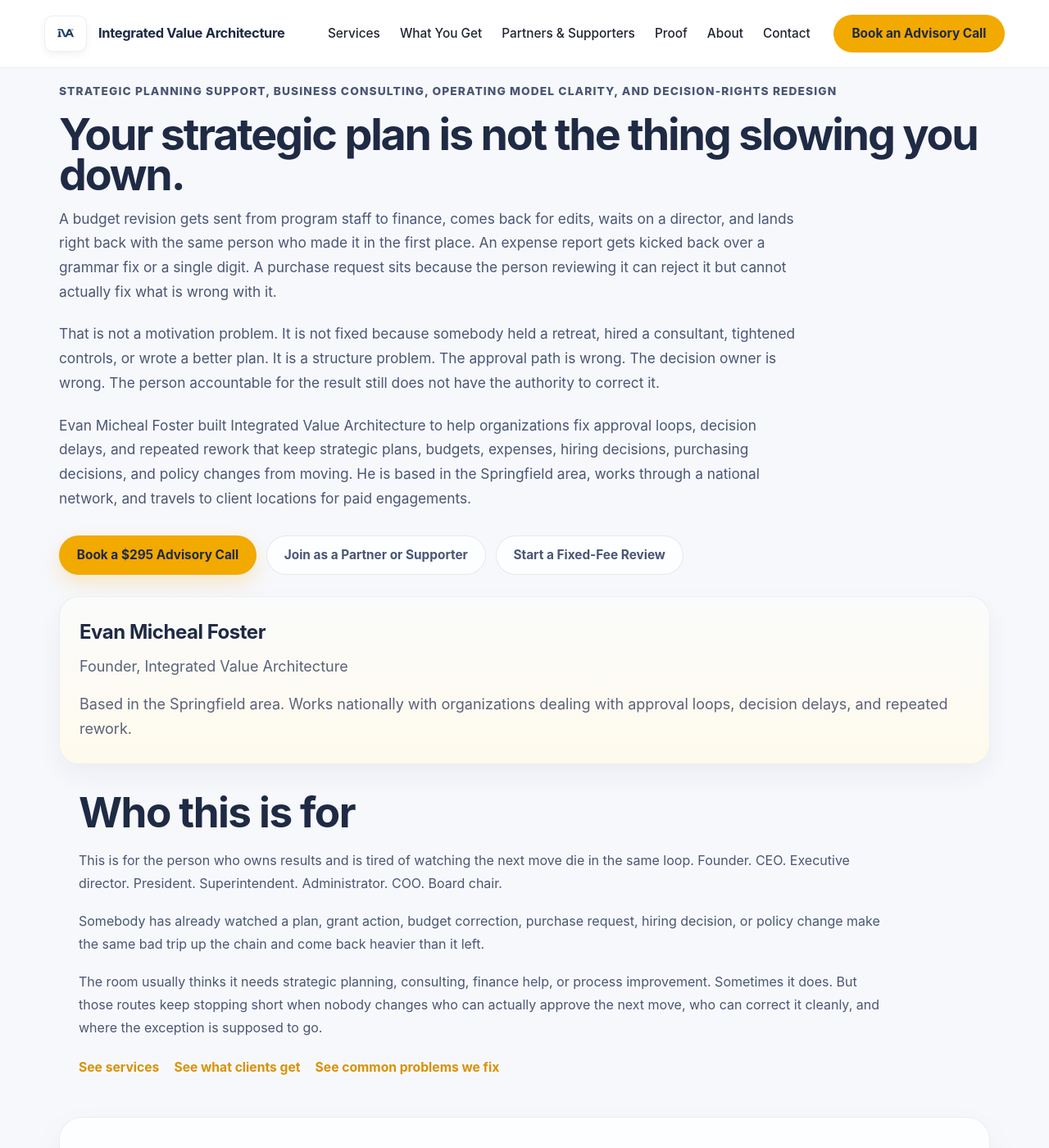
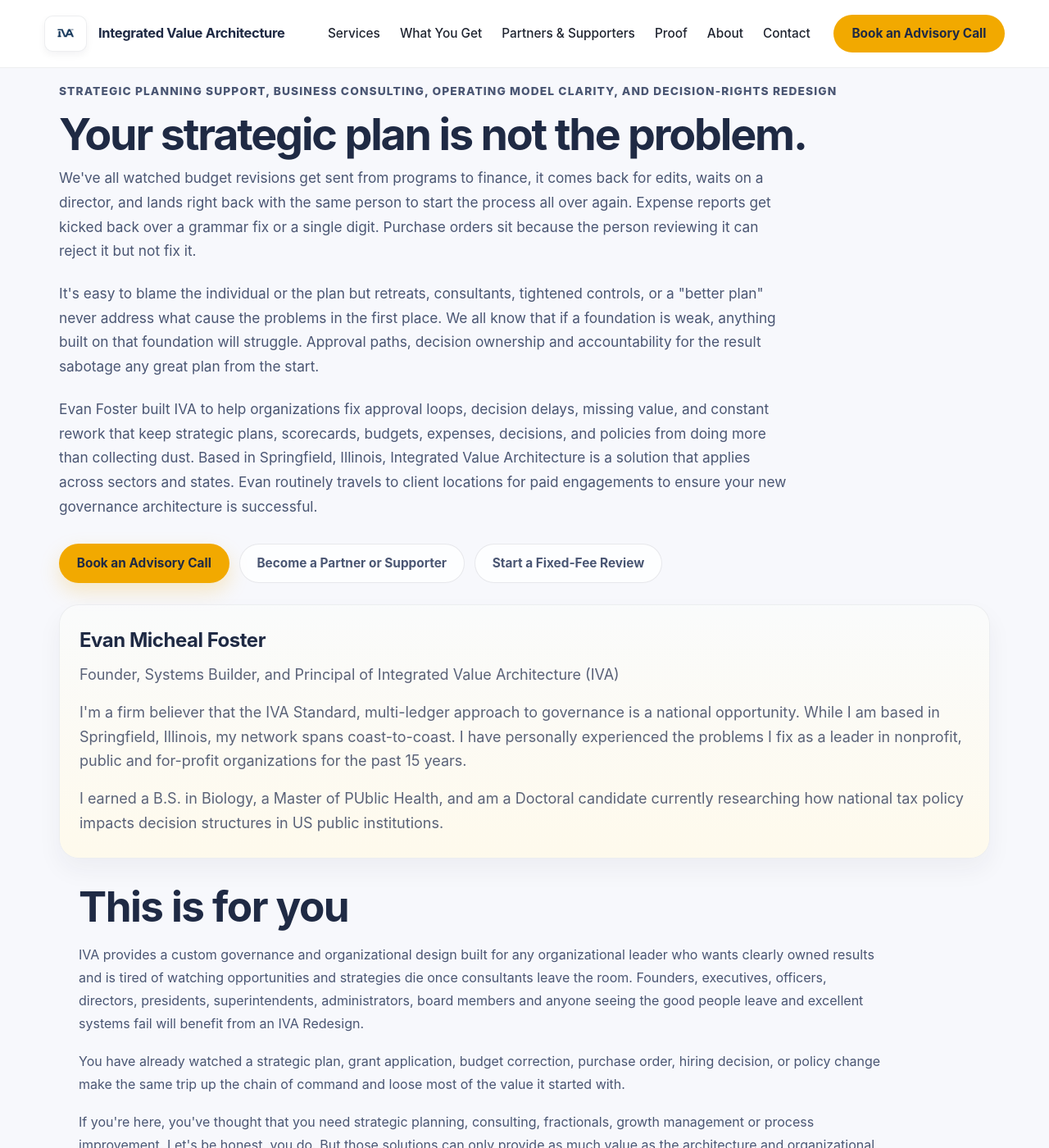
Before and after one commit to efost7873/integratedvaluearchitecture.com, a Jekyll site: the page built from index.html, in a window 1280 px wide and 1400 px high. Shown: the whole window at 82% size. Built offline with Jekyll 4.4.1, drawn with Linux system fonts in a browser that asks for light colours; some of the changed text lies outside the part shown.

Commit message:
Revise homepage content for clarity and engagement
Updated various text elements for clarity and impact throughout the homepage, including headings, paragraphs, and call-to-action links.

```diff
--- a/index.html
+++ b/index.html
@@ -77,23 +77,23 @@
   <div class="container">
     <div class="hero-content">
       <p class="eyebrow">Strategic planning support, business consulting, operating model clarity, and decision-rights redesign</p>
-      <h1>Your strategic plan is not the thing slowing you down.</h1>
+      <h1>Your strategic plan is not the problem.</h1>
 
       <p class="hero-intro">
-        A budget revision gets sent from program staff to finance, comes back for edits, waits on a director, and lands right back with the same person who made it in the first place. An expense report gets kicked back over a grammar fix or a single digit. A purchase request sits because the person reviewing it can reject it but cannot actually fix what is wrong with it.
+        We've all watched budget revisions get sent from programs to finance, it comes back for edits, waits on a director, and lands right back with the same person to start the process all over again. Expense reports get kicked back over a grammar fix or a single digit. Purchase orders sit because the person reviewing it can reject it but not fix it.
       </p>
 
       <p class="hero-intro">
-        That is not a motivation problem. It is not fixed because somebody held a retreat, hired a consultant, tightened controls, or wrote a better plan. It is a structure problem. The approval path is wrong. The decision owner is wrong. The person accountable for the result still does not have the authority to correct it.
+        It's easy to blame the individual or the plan but retreats, consultants, tightened controls, or a "better plan" never address what cause the problems in the first place. We all know that if a foundation is weak, anything built on that foundation will struggle. Approval paths, decision ownership and accountability for the result sabotage any great plan from the start.
       </p>
 
       <p class="hero-intro">
-        Evan Micheal Foster built Integrated Value Architecture to help organizations fix approval loops, decision delays, and repeated rework that keep strategic plans, budgets, expenses, hiring decisions, purchasing decisions, and policy changes from moving. He is based in the Springfield area, works through a national network, and travels to client locations for paid engagements.
+        Evan Foster built IVA to help organizations fix approval loops, decision delays, missing value, and constant rework that keep strategic plans, scorecards, budgets, expenses, decisions, and policies from doing more than collecting dust. Based in Springfield, Illinois, Integrated Value Architecture is a solution that applies across sectors and states. Evan routinely travels to client locations for paid engagements to ensure your new governance architecture is successful.
       </p>
 
       <div class="hero-actions">
-        <a class="button primary" href="/book-advisory-call/">Book a $295 Advisory Call</a>
-        <a class="button secondary" href="/supporters/">Join as a Partner or Supporter</a>
+        <a class="button primary" href="/book-advisory-call/">Book an Advisory Call</a>
+        <a class="button secondary" href="/supporters/">Become a Partner or Supporter</a>
         <a class="button secondary" href="/fixed-fee-review/">Start a Fixed-Fee Review</a>
       </div>
 
@@ -101,8 +101,9 @@
         <article class="info-card">
           <a class="card-link" href="/evan-foster-springfield-il/">
             <h3>Evan Micheal Foster</h3>
-            <p>Founder, Integrated Value Architecture</p>
-            <p>Based in the Springfield area. Works nationally with organizations dealing with approval loops, decision delays, and repeated rework.</p>
+            <p>Founder, Systems Builder, and Principal of Integrated Value Architecture (IVA)</p>
+            <p>I'm a firm believer that the IVA Standard, multi-ledger approach to governance is a national opportunity. While I am based in Springfield, Illinois, my network spans coast-to-coast. I have personally experienced the problems I fix as a leader in nonprofit, public and for-profit organizations for the past 15 years.</p>
+            <p>I earned a B.S. in Biology, a Master of PUblic Health, and am a Doctoral candidate currently researching how national tax policy impacts decision structures in US public institutions.</p>
           </a>
         </article>
       </div>
@@ -112,51 +113,51 @@
 
 <section class="section">
   <div class="container narrow">
-    <h2>Who this is for</h2>
+    <h2>This is for you</h2>
     <p>
-      This is for the person who owns results and is tired of watching the next move die in the same loop. Founder. CEO. Executive director. President. Superintendent. Administrator. COO. Board chair.
+      IVA provides a custom governance and organizational design built for any organizational leader who wants clearly owned results and is tired of watching opportunities and strategies die once consultants leave the room. Founders, executives, officers, directors, presidents, superintendents, administrators, board members and anyone seeing the good people leave and excellent systems fail will benefit from an IVA Redesign.
     </p>
     <p>
-      Somebody has already watched a plan, grant action, budget correction, purchase request, hiring decision, or policy change make the same bad trip up the chain and come back heavier than it left.
+      You have already watched a strategic plan, grant application, budget correction, purchase order, hiring decision, or policy change make the same trip up the chain of command and loose most of the value it started with.
     </p>
     <p>
-      The room usually thinks it needs strategic planning, consulting, finance help, or process improvement. Sometimes it does. But those routes keep stopping short when nobody changes who can actually approve the next move, who can correct it cleanly, and where the exception is supposed to go.
+      If you're here, you've thought that you need strategic planning, consulting, fractionals, growth management or process improvement. Let's be honest, you do. But those solutions can only provide as much value as the architecture and organizational design will allow. You need clear ownership of value domains, decision rights need to align with strategy, solutions must have clean implementation pathways, or the money you spend will never reach the return you expect.
     </p>
 
     <div class="inline-links">
-      <a href="/services/">See services</a>
+      <a href="/services/">Services offered by IVA</a>
       <a href="/what-clients-get/">See what clients get</a>
-      <a href="/common-problems-we-fix/">See common problems we fix</a>
+      <a href="/common-problems-we-fix/">Examples of problems we fix</a>
     </div>
   </div>
 </section>
 
 <section class="section alt">
   <div class="container narrow">
-    <h2>What changes when the structure is the thing you fix</h2>
+    <h2>What changes when we fix the structure</h2>
     <p>
-      The goal is not one more report about why the place feels slow. The goal is to change who can approve, who can correct, and who handles the exception before the same request burns another week.
+      We don't provide fancy report cards or dashboards. We do the deep dive to align who can approve, who can correct, who handles exceptions and who decides what is valued.
     </p>
 
     <div class="card-grid three-up">
       <article class="info-card">
         <a class="card-link" href="/decision-rights-redesign/">
           <h3>Fewer returns</h3>
-          <p>Budget revisions, purchase requests, and expense approvals stop bouncing between departments just to come back with another round of edits.</p>
+          <p>Paperwork and decision stop bouncing between departments. No more duplicate rounds of edits. Solutions follow logic instead of theory.</p>
         </a>
       </article>
 
       <article class="info-card">
         <a class="card-link" href="/common-problems-we-fix/">
           <h3>Faster decisions</h3>
-          <p>Decisions stop sitting in inboxes that were never the right place for them, and the next step stops waiting on the wrong desk.</p>
+          <p>Decisions stop sitting in inboxes for weeks. The right people, make the right decisions, at the right time. Next steps stop being pushed to the next meeting.</p>
         </a>
       </article>
 
       <article class="info-card">
         <a class="card-link" href="/what-clients-get/">
           <h3>Less cleanup</h3>
-          <p>Teams stop redoing work because feedback came from someone who could reject it but could not actually fix it.</p>
+          <p>Teams stop redoing simple work. Accountability and authroity are clearly defined. Departments maintain boundaries that never existed but should have.</p>
         </a>
       </article>
     </div>
@@ -165,19 +166,19 @@
 
 <section class="section">
   <div class="container narrow">
-    <h2>What I actually do once I’m in</h2>
+    <h2>How I do it</h2>
     <p>
-      I go through the documents you already use to run the place and trace where specific decisions and approvals actually move. That can include budget revisions, expense approvals, purchase requests, hiring decisions, policy exceptions, strategic initiatives, board approvals, reporting chains, and the places where the same issue keeps coming back with a different label on it.
+      We start with a comprehensive review documents you already use instead of creating or reformatting documents to meet our expectations. Our team traces how specific decisions and approvals move throughout the org chart. That can include budget revisions, expense approvals, purchase orders, compliance evidence,  hiring decisions, policy exceptions, strategic initiatives, board approvals, reporting chains, and issues that keeps coming back.
     </p>
     <p>
-      That shows where too much decision authority and too much work got pushed into the same lane. It shows who keeps getting pulled into reviews they should not have to carry, who keeps waiting on the same desk, and who keeps cleaning up after a decision was supposedly already made. Then I help redesign the decision rights, approval paths, escalation rules, and ownership lines so the structure stops creating the same delay on purpose.
+      The document review shows us where decision authority and excess work get pushed into the same domain. It shows where value is being missed because it gets stripped down by the governance process. We sit down with you to discuss where the bottlenecks, feedback loops, rework, missing value, and decison conflicts exist. During implementation, I design a new governance architecture custom-built for your organization with a multi-ledger approach with clear ownership and decision rights.
     </p>
     <p>
-      This is not a report shop. I am not here to describe the mess in nicer language and disappear. The front door might be an advisory call, a fixed-fee review, or a partner relationship that turns into real work later. From there the work can move into deeper diagnosis, implementation, executive briefings, board briefings, and ongoing support so the same pressure does not just pile up somewhere else.
+      I developed IVA to solve the problems from the ground up. We function on accountability and transparency. Begin with an advisory call, a fixed-fee review, or a partner relationship that turns into real work when it's needed most. From there, the work can move into deeper diagnosis, redesign based on the IVA multi-ledger standard, and ongoing support to ensure the structure remains clear, efficient and valuable.
     </p>
 
     <div class="inline-links">
-      <a href="/services/">Business consulting, strategic planning support, and implementation services</a>
+      <a href="/services/"> We offer governance consulting, strategy review, multi-ledger redesign, and ongoing evaluation.</a>
       <a href="/what-clients-get/">What clients get from an IVA engagement</a>
       <a href="/decision-rights-redesign/">Decision-rights redesign</a>
     </div>
@@ -189,26 +190,26 @@
     <h2>Where this breaks down in real life</h2>
 
     <p>
-      I have seen grant approvals run through finance, grant administration, national leadership, and executive review, only to get sent all the way back down because nobody upstream could correct the issue themselves.
+      I have worked with grant approvals run through finance, grant administrators, national leadership, and executive review, only to get sent all the way back down because nobody upstream could correct the issue themselves.
     </p>
 
     <p>
-      I have seen boards make decisions based on financial summaries that never reflect what teams are actually dealing with, then expect clean execution from a structure that cannot carry it.
+      I have sat on boards making decisions based on financial summaries that reflect monetary reality but ignore other domains of value necessary for modern compliance, governance, and management.
     </p>
 
     <p>
-      I have seen organizations drown in reporting requirements while still treating minor spending like an emergency, turning simple decisions into drawn-out approval loops.
+      I have led organizations drowning in reporting requirements while treating minor spending like the sky is falling. The structure turns simple decisions into drawn-out approval loops.
     </p>
 
     <p>
-      I have seen strategic plans survive the retreat and die in the same approval chain that was already slowing everything else down.
+      I have developed "strategic plans" that survive the retreat then collapse when the same approval chains and restricted value domains stop real change before it can happen.
     </p>
   </div>
 </section>
 
 <section class="section">
   <div class="container narrow">
-    <h2>Why IVA exists</h2>
+    <h2>Why multi-ledger</h2>
     <p>
       IVA was built from a pattern I kept seeing in completely different places. Too much work and too much authority kept landing in the same few lanes, especially finance, so everything had to pass through them before it counted as real. That arrangement creates rework, delays, and strain that get blamed on people instead of the structure that set them up to fail.
     </p>
@@ -216,12 +217,12 @@
       That is why IVA uses a multi-ledger approach instead of forcing every decision through one dominant lane. It is also why I talk about internal governance monopolies. When one part of the organization becomes the only place with formal standing, everything else gets pushed through it whether it belongs there or not.
     </p>
     <p>
-      Evan Micheal Foster founded Integrated Value Architecture in the Springfield area after seeing the same pattern repeat across sales, healthcare, government, regulated environments, and national nonprofit work. The business now supports organizations far beyond that base.
+      I founded IVA after seeing the same pattern in my roles across sales, healthcare, government, regulated environments, and national nonprofit work. Our own internal diagnostic had drastic implications for how quickly we get work done. The multi-ledger approach to governance provides value and clarity for organizations and businesses of any size, scope or complexity.
     </p>
 
     <div class="inline-links">
-      <a href="/standard/">Integrated Value Architecture standard</a>
-      <a href="/publications/">Publications by Evan Micheal Foster</a>
+      <a href="/standard/">The IVA Standard for Multi-Ledger Governance</a>
+      <a href="/publications/">Evan's Publications</a>
       <a href="/about/">About Evan Micheal Foster</a>
     </div>
   </div>
@@ -229,12 +230,12 @@
 
 <section class="section alt">
   <div class="container narrow">
-    <h2>If you are already looking for help, this is where IVA fits</h2>
+    <h2>You are searching for a solution that sticks, now you can stop searching</h2>
     <p>
-      IVA fits before strategic planning when you need to know whether the structure underneath the plan can actually carry it. It fits after strategic planning when the plan was fine but the approvals, ownership, and exception handling still choke the next move. It fits alongside consulting, finance support, nonprofit support, board work, and implementation work when those services are dealing with the symptoms but the authority structure under them never changed.
+      IVA supports strategic planners, scorecards and dashboard by making sure your structure can handle it. Already developed a strategic plan? Schedule an advisory call to ensure approvals, ownership, and exception handling align with the plan. The Architecture is positioned alongside consulting, finance support, nonprofit support, and board-work to improve the success of these structures.
     </p>
     <p>
-      Those are not competing services by default. In a lot of cases, they make more sense once this gets handled.
+      Those are not competing services. In fact, we actively seek partnerships with these businesses because they are complementary services. IVA addresses the structure, while others design your future. Plans and scorecards work properly when built on an IVA structure.
     </p>
 
     <div class="inline-links">
@@ -248,13 +249,16 @@
 <section class="section">
   <div class="container narrow">
     <h2>Frequently asked questions</h2>
+    <p><strong>Doesn't "architecture" cause confusion?</strong>
+      I have thought about this repeatedly since founding IVA. Especially when a representative from Angie reached out trying to get me in touch with local homeowners looking for an architect. But what do you can someone who designs structures, foundations, blueprints, designed to hold weight and provide function? You call them an Architect.
+    </p>
 
     <p><strong>Why does a strategic plan still stall after the retreat?</strong><br>
-      Because a plan can be solid and still run into the same approvals, decision rights, and escalation paths that were already slowing everything else down. If the next move still has to pass through the same offices, the plan is not the thing causing the delay.
+      Even the best plans don't change approvals, decision rights, value domains, and escalation paths. Align the foundation with the plan and it becomes valuable and sustainable.
     </p>
 
     <p><strong>Why does a budget revision or expense report keep getting sent back?</strong><br>
-      Usually because the person reviewing it can reject it but cannot actually correct the issue, while the person accountable for the result still does not have authority to fix it cleanly. That creates repeated returns, delays, and cleanup.
+      The person reviewing it can reject it but not fix it, while the person accountable for the result still does not have authority to fix it without approval. That creates repeated returns, delays, and cleanup.
     </p>
 
     <p><strong>What is a decision-rights map?</strong><br>
@@ -264,35 +268,43 @@
     <p><strong>Is Integrated Value Architecture just strategic planning or business consulting?</strong><br>
       No. It can sit before strategic planning, after strategic planning, or alongside consulting and finance support. It focuses on the approval paths, decision rights, and internal authority structure that often keep those other efforts from producing the results they should.
     </p>
+
+    <p><strong>Do you work with small businesses?</strong>
+      Yes, we explicitly list micro-entities such as small and founder-led business in the IVA Standard (v1.1). Integrated Value Architecture, LLC implements the standard ourselves as the easiest and best case study of how IVA works in action.
+    </p>
+
+    <p><strong>You've mentioned AI, what does AI have to do with governance?</strong>
+      We are not a tech company, nor do we sell software or AI products. However, what we do is utilize a multi-ledger approach designed specifically to be AI friendly, ensuring the data fed into AI systems today and in the future will be accurate and complete. With the outdated single-ledger system, AI will propogate bad decisions based on limited data.
+    </p>
   </div>
 </section>
 
 <section class="section final-cta">
   <div class="container narrow">
-    <h2>Start where the pressure is already visible</h2>
+    <h2>Start simple</h2>
     <p>
-      If work keeps getting kicked back, if the same people keep getting dragged into things they should not have to touch, or if everybody is burning time cleaning up decisions that should have been right the first time, there is enough there to start.
+      If you made it to the bottom of the page, you saw the problems that you work with every day. You may be running a business or an organization where turnover and burnout is running rampant. You may be a founder-led business struggling for a breakthrough. Or you may be running a fortune 500 company that serves as an example for the rest of the business community. The problems IVA solves are present in your organization. So, start simple and have the conversation that has a real chance of changing before it becomes chaos, join our networks to support the work and get access to partners offering complementary services and support IVA, or jump right in to a full fixed-fee review.
     </p>
 
     <div class="card-grid three-up">
       <article class="info-card">
         <a class="card-link" href="/book-advisory-call/">
           <h3>Book a $295 Advisory Call</h3>
-          <p>Start with the fastest paid entry point if the problem is visible and you need traction now.</p>
+          <p>Start with the fastest solution for visible problems when you need to make changes now.</p>
         </a>
       </article>
 
       <article class="info-card">
         <a class="card-link" href="/supporters/">
           <h3>Join as a Partner or Supporter</h3>
-          <p>Best for people and businesses who see the problem clearly and want visible early connection to the work.</p>
+          <p>Three options for people and businesses who see the problem clearly and want visible early connection to the work and complementary service offerings.</p>
         </a>
       </article>
 
       <article class="info-card">
         <a class="card-link" href="/fixed-fee-review/">
           <h3>Start a Fixed-Fee Review</h3>
-          <p>Use the heavier first step if approvals, authority, and repeated rework already need a more substantial look.</p>
+          <p>If you were nodding reading this page, then start here.</p>
         </a>
       </article>
     </div>
```
